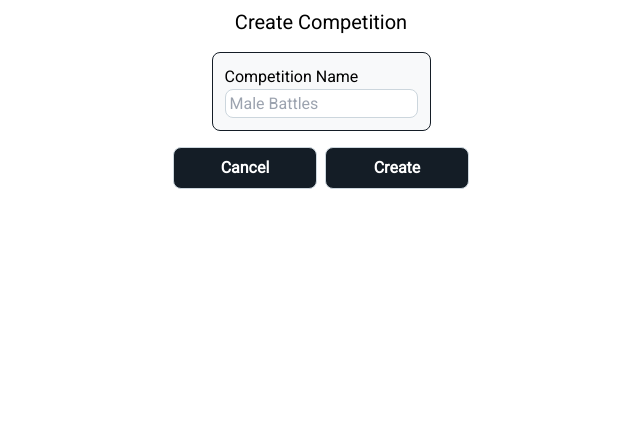
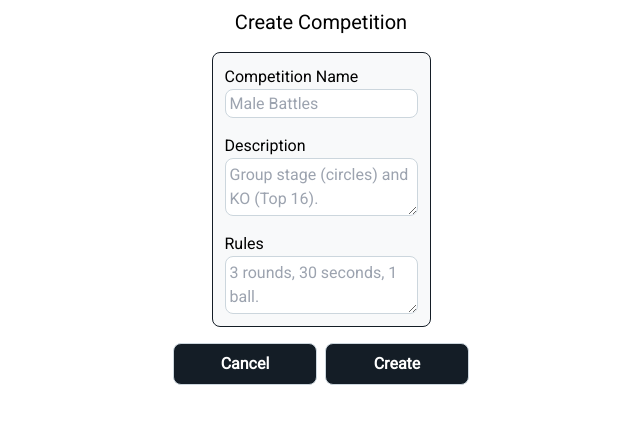
Before and after one commit to nilsfs7/fsmeet-frontend, a Next.js app: page /events/1/comps/create in a window 1280 px wide. Shown: the top 424 px of the page, without its empty margins (319-959 px from the left). Built offline with nearby package versions, Linux system fonts and the light colour scheme; no server answers; sample sign-in values are in the browser's storage.

Commit message:
competition: add attributes for description and rules

```diff
--- a/components/events/CompetitionEditor.tsx
+++ b/components/events/CompetitionEditor.tsx
@@ -1,6 +1,7 @@
 import { useEffect, useState } from 'react';
 import TextInput from '../common/TextInput';
 import { EventCompetition } from '@/types/event-competition';
+import TextInputLarge from '../common/TextInputLarge';
 
 interface ICompetitionEditorProps {
   comp?: EventCompetition;
@@ -9,12 +10,16 @@ interface ICompetitionEditorProps {
 
 const CompetitionEditor = ({ comp, onCompUpdate }: ICompetitionEditorProps) => {
   const [name, setCompName] = useState(comp?.name || '');
+  const [description, setDescription] = useState(comp?.description || '');
+  const [rules, setRules] = useState(comp?.rules || '');
 
   const updateComp = () => {
     onCompUpdate({
       id: comp?.id,
       eventId: comp?.eventId,
       name: name,
+      description: description,
+      rules: rules,
     });
   };
 
@@ -22,13 +27,15 @@ const CompetitionEditor = ({ comp, onCompUpdate }: ICompetitionEditorProps) => {
   useEffect(() => {
     if (comp) {
       setCompName(comp.name);
+      setDescription(comp.description);
+      setRules(comp.rules);
     }
   }, [comp]);
 
   // fires comp back
   useEffect(() => {
     updateComp();
-  }, [name]);
+  }, [name, description, rules]);
 
   // if (!name) {
   //   return <>loading...</>;
@@ -45,6 +52,28 @@ const CompetitionEditor = ({ comp, onCompUpdate }: ICompetitionEditorProps) => {
           setCompName(e.currentTarget.value);
         }}
       />
+
+      <TextInputLarge
+        id={'description'}
+        label={'Description'}
+        placeholder="Group stage (circles) and KO (Top 16)."
+        value={description}
+        resizable={true}
+        onChange={e => {
+          setDescription(e.currentTarget.value);
+        }}
+      />
+
+      <TextInputLarge
+        id={'rules'}
+        label={'Rules'}
+        placeholder="3 rounds, 30 seconds, 1 ball."
+        value={rules}
+        resizable={true}
+        onChange={e => {
+          setRules(e.currentTarget.value);
+        }}
+      />
     </div>
   );
 };
--- a/pages/events/[eventId]/comps/[compId]/[edit]/index.tsx
+++ b/pages/events/[eventId]/comps/[compId]/[edit]/index.tsx
@@ -38,6 +38,8 @@ const CompetitionEditing = (props: any) => {
         id: compId,
         eventId: eventId,
         name: comp?.name.trim(),
+        description: comp?.description.trim(),
+        rules: comp?.rules.trim(),
       }),
 
       headers: {
@@ -64,6 +66,8 @@ const CompetitionEditing = (props: any) => {
           id: comp.id,
           eventId: eventId,
           name: comp.name,
+          description: comp.description,
+          rules: comp.rules,
         };
 
         setComp(c);
--- a/pages/events/[eventId]/comps/[compId]/index.tsx
+++ b/pages/events/[eventId]/comps/[compId]/index.tsx
@@ -36,6 +36,8 @@ const Competition = (props: any) => {
           id: comp.id,
           eventId: eventId,
           name: comp.name,
+          description: comp.description,
+          rules: comp.rules,
         };
 
         setComp(c);
--- a/pages/events/[eventId]/comps/create.tsx
+++ b/pages/events/[eventId]/comps/create.tsx
@@ -29,6 +29,8 @@ const CompetitionCreation = (props: any) => {
       body: JSON.stringify({
         eventId: eventId,
         name: comp?.name.trim(),
+        description: comp?.description.trim(),
+        rules: comp?.rules.trim(),
       }),
 
       headers: {
--- a/pages/events/index.tsx
+++ b/pages/events/index.tsx
@@ -14,7 +14,7 @@ import Navigation from '@/components/Navigation';
 const defaultDateFrom = moment(moment().year().toString()).startOf('year');
 const defaultDateTo = moment(moment().year().toString()).endOf('year');
 
-const MyEventsOverview = ({ session }: { session: any }) => {
+const EventsOverview = ({ session }: { session: any }) => {
   const [events, setEvents] = useState<IEvent[]>([]);
   const [dateFrom, setDateFrom] = useState<Moment>(defaultDateFrom);
   const [dateTo, setDateTo] = useState<Moment>(defaultDateTo);
@@ -92,7 +92,7 @@ const MyEventsOverview = ({ session }: { session: any }) => {
     </div>
   );
 };
-export default MyEventsOverview;
+export default EventsOverview;
 
 export const getServerSideProps: GetServerSideProps = async (context: any) => {
   const session = await getSession(context);
--- a/types/event-competition.ts
+++ b/types/event-competition.ts
@@ -2,4 +2,6 @@ export type EventCompetition = {
   id: string | undefined;
   eventId: string | undefined;
   name: string;
+  description: string;
+  rules: string;
 };
```
